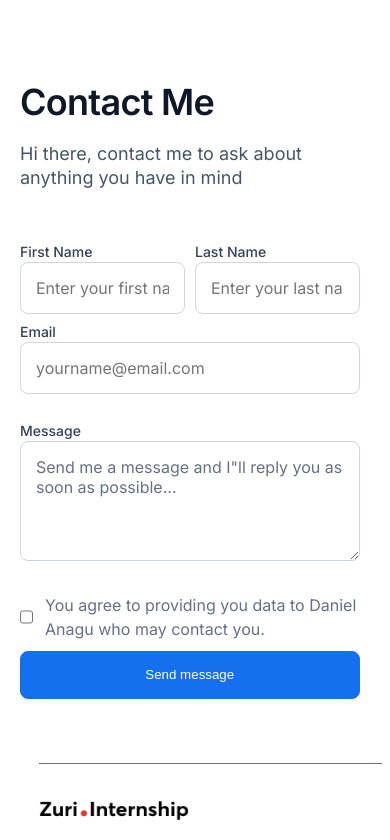
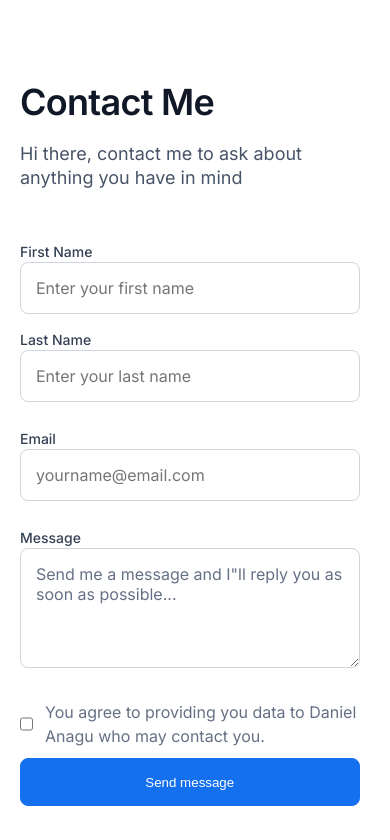
Before and after one commit to ANAGU-D/Front-End-Intern, a React (Create React App) app: page /contact in a window 390 px wide. Shown: the top 840 px of the page. Built offline with nearby package versions, Linux system fonts and the light colour scheme.

Commit message:
style:Styled Mobile view

```diff
--- a/src/Pages/Contact Me.js
+++ b/src/Pages/Contact Me.js
@@ -11,20 +11,20 @@
             <div className='form'>
                 <div className='top-form'>
                     <div className='inner-form'>
-                        <label>First Name</label>
+                        <label htmlFor='first_name'>First Name</label>
                         <input type='text' placeholder='Enter your first name'  id='first_name'/>
                     </div>
                     <div className='inner-form'>
-                        <label>Last Name</label>
+                        <label htmlFor='last_name'>Last Name</label>
                         <input type='text'placeholder='Enter your last name' id='last_name'/>
                     </div>
                 </div>
                 <div className='middle-form'>
-                        <label>Email</label>
+                        <label htmlFor='email'>Email</label>
                         <input className='inputs'type= "email" placeholder='yourname@email.com' id='email'/>
                 </div>
                 <div className='buttom-form'>
-                <label>Message</label>
+                <label htmlFor='message'>Message</label>
                          <textarea placeholder='Send me a message and I"ll reply you as soon as possible...'  id='message'>
                          </textarea>
                 </div>
--- a/src/Styles/contact.css
+++ b/src/Styles/contact.css
@@ -117,5 +117,11 @@
 @media screen and (max-width:460px) {
     .wrapper{margin: 25px auto 0;}
     .content p{font-size:18px; margin-top: 5%; margin-bottom: 20%;}
-
+    .top-form{
+        display: flex;
+        flex-direction: column;
+    }
+    .top-form .inner-form{
+        width: 97%;
+    }
 }
```
